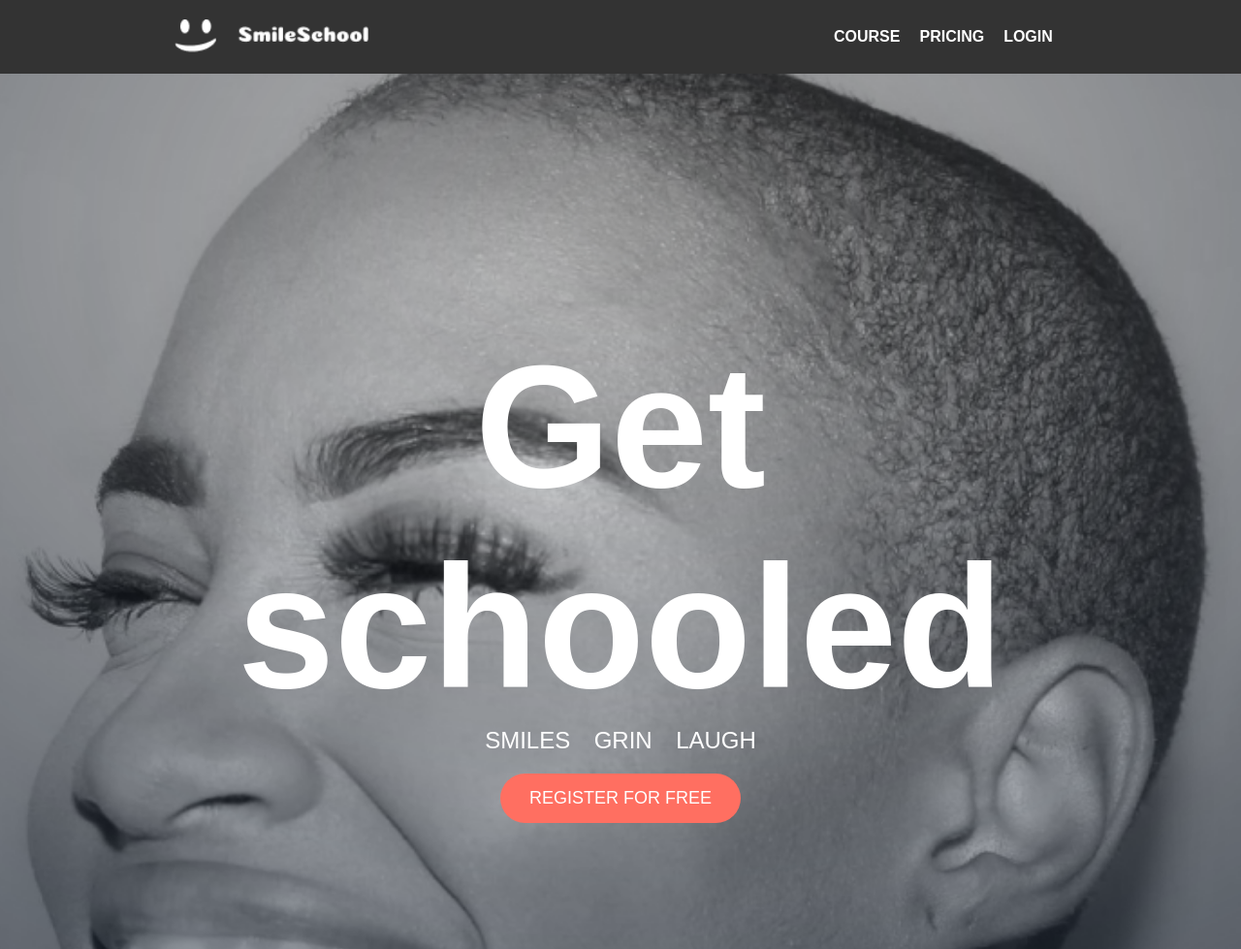
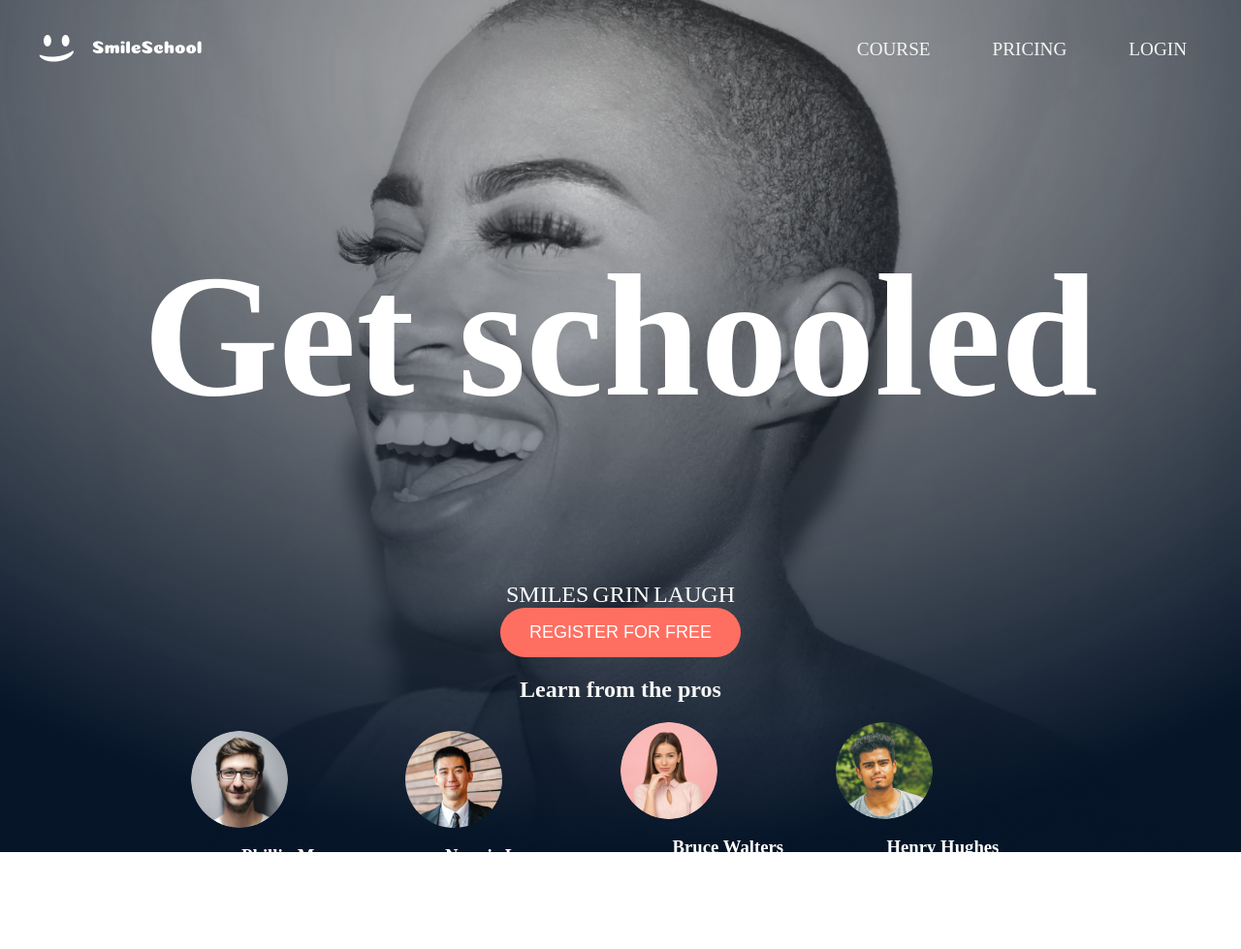
Before and after one commit to AbelSileshie/alx_html_css, a plain HTML site: page css_advanced/index.html in a window 1280 px wide. Shown: the top 979 px of the page at 97% size. Drawn offline with Linux system fonts and the light colour scheme.

Commit message:
fixed up all

```diff
--- a/css_advanced/index.html
+++ b/css_advanced/index.html
@@ -4,23 +4,25 @@
 <head>
     <meta charset="UTF-8">
     <link rel="stylesheet" href="styles.css">
-<meta name="viewport" content="width=0.5, initial-scale=0.01">
-<script src="https://kit.fontawesome.com/4a2b055604.js" crossorigin="anonymous"></script>    <title>Document</title>
+    <meta name="viewport" content="width=device-width, initial-scale=1.0">
+    <script src="https://kit.fontawesome.com/4a2b055604.js" crossorigin="anonymous"></script>
+    <title>Document</title>
 </head>
 
 <body>
-<header>
-    <nav>
+    <header class="header">
+        <nav class="nav-area">
             <img src="/images/logo.png" alt="logo">
-        <ul>
-            <li><a href="#">COURSE</a></li>
-            <li><a href="#">PRICING</a></li>
-            <li><a href="#">LOGIN</a></li>
+
+            <ul class="R-buttons">
+                <li><a href="#cource">COURSE</a></li>
+                <li><a href="#Pricing">PRICING</a></li>
+                <li><a href="#login">LOGIN</a></li>
             </ul>
         </nav>
+
     </header>
-
-    <main>
+    <main class="main">
 <section class="hero">
     <div class="text-section">
         <h1>Get schooled</h1>
@@ -29,36 +31,33 @@
         <span>LAUGH</span><br>
         <button class="register-btn">REGISTER FOR FREE</button>
     </div>
-    <div class="instructors">
-        <h2><span class="first-line">Learn</span> from the pros</h2>
-        <div class="instructors">
-            <div class="">
-                <img src="./images/1.png" alt="Phillip Massey">
+            <div class="Professionals">
+                <h2>Learn from the pros</h2>
+                <div class="pictures">
+                    <div class="text">
+                        <img src="./images/1.png" alt="">
                         <h3>Phillip Massey</h3>
-                <p>« Smile of the year »</p><br>
-                <p>2018 - 2019</p>
+                        <p>« Smile of the year » 2018 - 2019</p>
                     </div>
-            <div>
-                <img src="./images/6.png" alt="Nannie Lawrence">
+                    <div class="text">
+                        <img src="./images/2.png" alt="">
                         <h3>Nannie Lawrence</h3>
-                <p>« Smile of the year »</p><br>
-                <p>2018 - 2019</p>
+                        <p>Best « little smile » 2017</p>
                     </div>
-            <div>
-                <img src="./images/7.png" alt="Bruce Walters">
+                    <div class="text">
+                        <img src="./images/3.png" alt="">
                         <h3>Bruce Walters</h3>
-                <p>« Smile of the year »</p><br>
-                <p>2018 - 2019</p>
+                        <p>Best « Friend Smile » live performance 2019</p>
                     </div>
-            <div>
-                <img src="./images/8.png" alt="Henry Hughes">
+                    <div class="text">
+                        <img src="./images/4.png" alt="">
                         <h3>Henry Hughes</h3>
-                <p>« Smile of the year »</p><br>
-                <p>2018 - 2019</p>
+                        <p>« 24h smiles » winner 2016 - 2019</p>
                     </div>
                 </div>
             </div>
-</section>        <section class="instructors" id="great">
+        </section>
+<section class="instructors" id="great">
     <div class="instructors">
         <img src="./images/4.png" alt="image">
         <div>
@@ -156,23 +155,24 @@
 </section>
 
 <section class="free-membership">
+    <div></div>
     <h2>Free membership</h2>
     <div class="card">
         <img src="./images/smile.svg" alt="">
         <h3>Lorem Ipsum</h3>
         <p>Lorem ipsum dolor sit amet, consectetur adipiscing elit.</p>
     </div>
-            <div>
+    <div class="card">
         <img src="./images/smile.svg" alt="">
         <h3>Lorem Ipsum</h3>
         <p>Lorem ipsum dolor sit amet, consectetur adipiscing elit.</p>
     </div>
-            <div>
+    <div class="card">
         <img src="./images/smile.svg" alt="">
         <h3>Lorem Ipsum</h3>
         <p>Lorem ipsum dolor sit amet, consectetur adipiscing elit.</p>
     </div>
-            <div>
+    <div class="card">
         <img src="./images/smile.svg" alt="">
         <h3>Lorem Ipsum</h3>
         <p>Lorem ipsum dolor sit amet, consectetur adipiscing elit.</p>
--- a/css_advanced/styles.css
+++ b/css_advanced/styles.css
@@ -1,67 +1,85 @@
-/* General Reset */
-* {
-    margin: 0;
-    padding: 0;
+/* Set the default box model to border-box for the root element */
+:root {
     box-sizing: border-box;
+    background-image: url("/images/Object.png");
+    background-size: cover;
+    background-repeat: no-repeat;
+    height: 100vh;
 }
 
-body {
-    font-family: 'Arial', sans-serif;
-    background-color: #f0f0f0;
-    color: #333;
+.header img {
+    object-position: start;
 }
 
-/* Header */
-header {
-    background-color: #333;
-    color: #fff;
-    padding: 20px;
+.nav-area {
     display: flex;
     justify-content: space-between;
     align-items: center;
+    padding: 1rem 2rem;
+    position: relative;
 }
 
-header img {
-    width: 100px;
+.nav-area ul {
+    display: flex;
+    gap: 2rem;
+    list-style: none;
+    align-items: center;
+    color: whitesmoke;
 }
 
-nav {
-    display: flex;
-    align-items: center;
-    padding: 0 10rem;
+.nav-area ul li a {
+    color: whitesmoke;
+    text-decoration: none;
+    font-size: 1.2rem;
+    font-weight: 500;
+    text-transform: uppercase;
+    padding: 0.5rem 1rem;
+    border-radius: 5px;
+    transition: background-color 0.3s ease;
 }
 
-nav img {
-    width: 200px;
+.nav-area ul li a:hover {
+    background-color: rgba(255, 255, 255, 0.1);
 }
 
-nav ul {
-    list-style: none;
-    display: flex;
-    gap: 20px;
-    justify-content: flex-end;
-    margin-left: 30rem;
-}
-nav ul li a {
-    color: #fff;
-    text-decoration: none;
-    font-weight: bold;
-    transition: color 0.3s;
+.Professionals {
+    display: grid;
+    place-items: center;
+    text-align: center;
+
 }
 
-nav ul li a:hover {
-    color: #ff6f61;
+.Professionals h2 {
+    color: whitesmoke;
+    font-size: 1.5rem;
+    font-weight: 700;
 }
 
-/* Hero Section */
+.Professionals .pictures {
+    display: flex;
+    justify-content: center;
+    align-items: center;
+}
+
+.Professionals .pictures img {
+    width: 100px;
+    height: 100px;
+    border-radius: 50%;
+    transition: transform 0.3s ease;
+}
+
+.Professionals .pictures img:hover {
+    transform: scale(1.1);
+}
+
+.text {
+    display: grid;
+    width: 50%;
+    margin: 0 auto;
+    text-align: center;
+}
 .hero {
     text-align: center;
-    padding: 100px;
-    background-image: url("/images/Object.png");
-    background-size: cover;
-    background-position: center center;
-    /* Adjust as needed */
-    background-repeat: no-repeat;
     color: #fff;
     /* Adjust the height to match your image */
 }
@@ -72,13 +90,11 @@ nav ul li a:hover {
 }
 
 .hero .text-section {
-    margin-top: 10rem;
-    margin-bottom: 50px;
+    margin-top: 5rem;
 }
 
 .hero span {
     font-size: 24px;
-    margin: 0 10px;
     display: inline-block;
 }
 
@@ -90,14 +106,12 @@ nav ul li a:hover {
     border: none;
     font-size: 18px;
     cursor: pointer;
-    margin-top: 20px;
     transition: background-color 0.3s;
 }
 
 .register-btn:hover {
     background-color: #ff3f3f;
 }
-
 /* Instructors Section */
 .instructors {
     text-align: center;
@@ -111,18 +125,21 @@ nav ul li a:hover {
     margin-top: 20rem;
     text-li;
 }
-.instructors h2 .first-line{
+
+.instructors h2 .first-line {
     color: #ff6f61;
 }
 
-#great{
+#great {
     background-color: #ff6f61;
 }
+
 .instructors .instructors {
     display: flex;
     grid-template-columns: repeat(auto-fit, minmax(200px, 1fr));
     gap: 30px;
-    justify-items: center;}
+    justify-items: center;
+}
 
 .instructors div {
     padding: 20px;
@@ -149,6 +166,7 @@ nav ul li a:hover {
     text-align: left;
     margin-left: 15px;
 }
+
 /* Instructors Section */
 .instructors {
     display: grid;
@@ -158,6 +176,7 @@ nav ul li a:hover {
     text-align: center;
     flex-wrap: wrap;
 }
+
 .instructors div {
     text-align: center;
 }
@@ -242,10 +261,11 @@ nav ul li a:hover {
     aspect-ratio: 1/2;
 }
 
-.tutorial-card .rating  {
+.tutorial-card .rating {
     color: gold;
     display: flex;
 }
+
 .tutorial-card .rating p {
     color: black;
     display: flex;
@@ -264,6 +284,7 @@ nav ul li a:hover {
     border: 1px solid #ccc;
     width: 250px;
     background-color: #fff;
+
 }
 
 .free-membership img {
@@ -338,6 +359,7 @@ footer i {
 footer i:hover {
     color: #ff6f61;
 }
+
 .nav-links {
     display: flex;
     /* Use flexbox for alignment */
```
Lines whose indentation alone changed are shown as unchanged.
